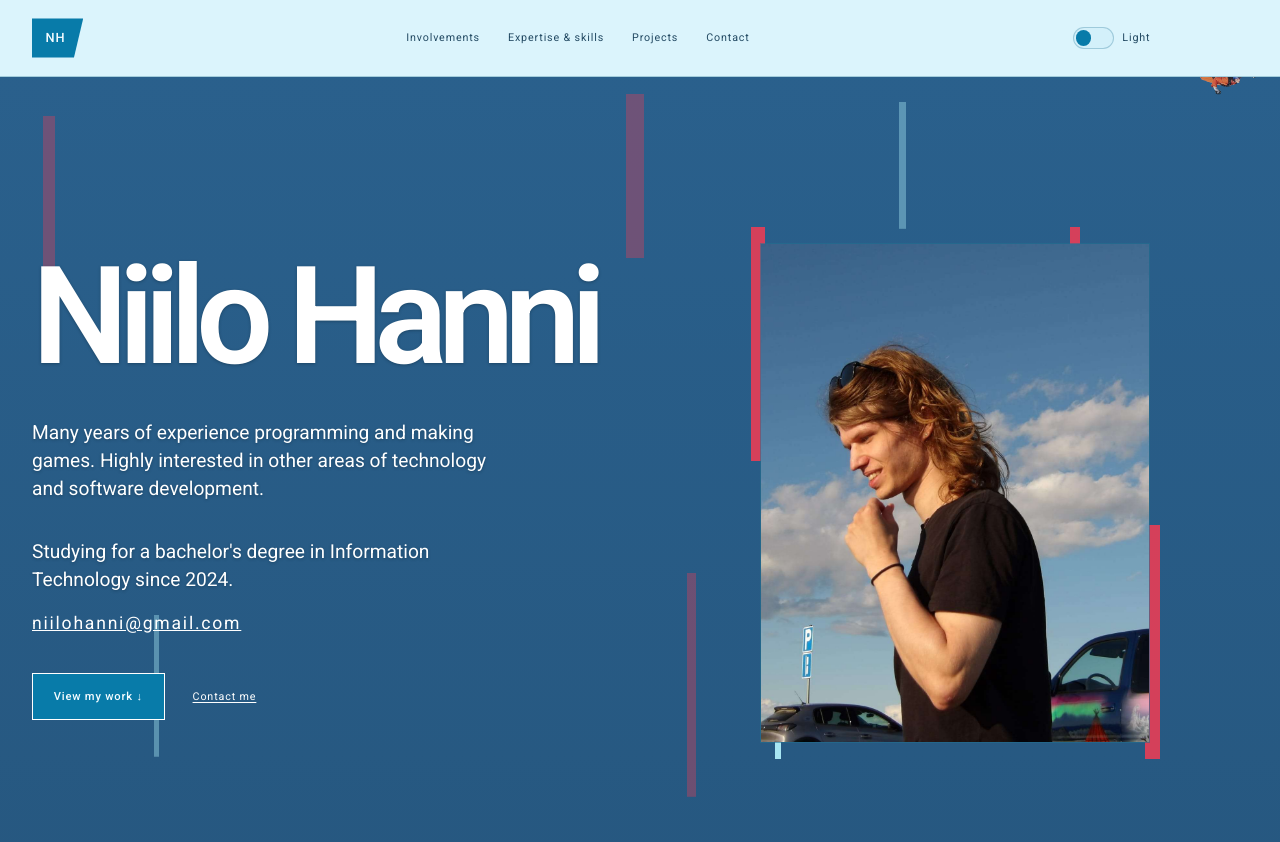
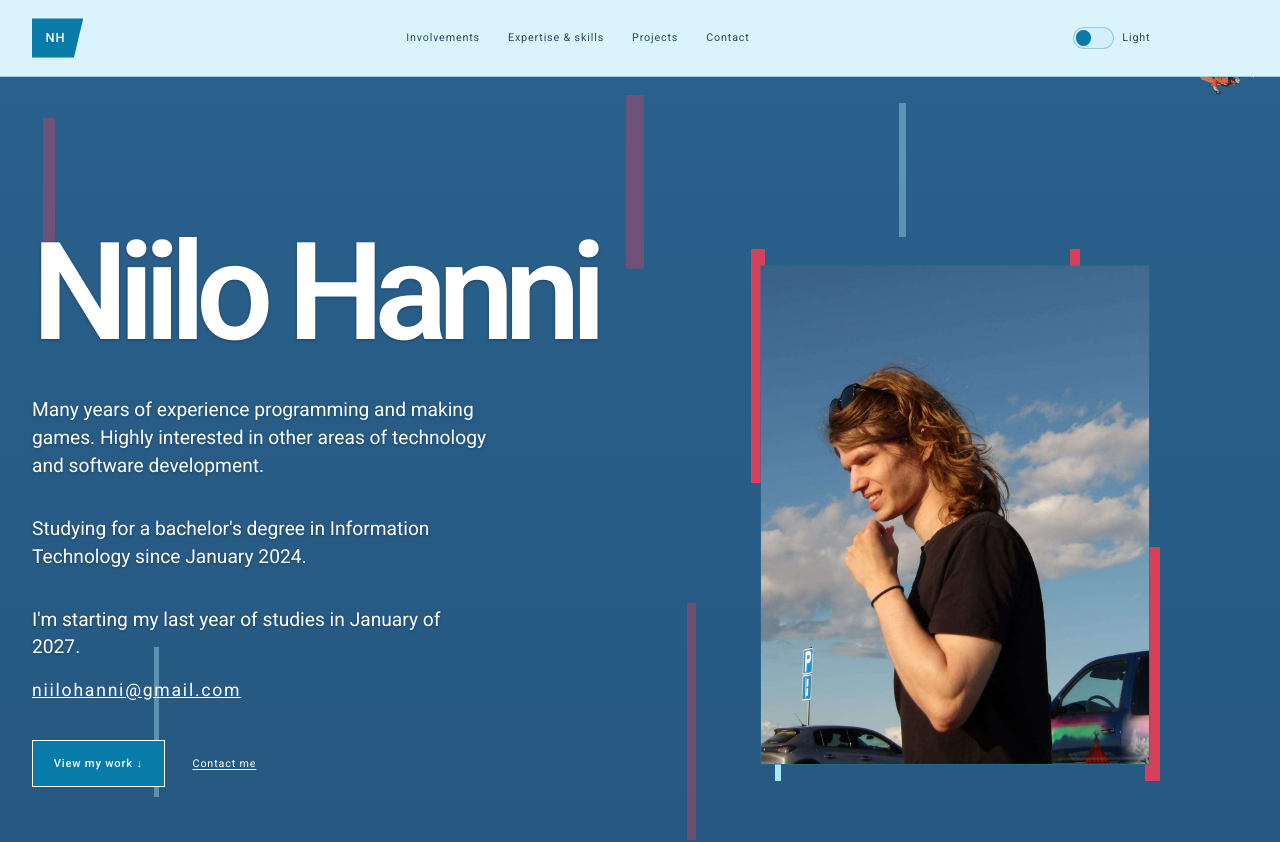
Before and after one commit to N1ppexd/portfoliosite, a React (Vite) app: page / in a window 1280 px wide. Shown: the top 842 px of the page. Built offline with nearby package versions, Linux system fonts and the light colour scheme; no server answers.

Commit message:
making clear some things

```diff
--- a/src/sections/Hero.jsx
+++ b/src/sections/Hero.jsx
@@ -16,7 +16,10 @@ function Hero() {
           Highly interested in other areas of technology and software development.
         </p>
         <p className="hero-copy">
-          Studying for a bachelor's degree in Information Technology since 2024.
+          Studying for a bachelor's degree in Information Technology since January 2024.
+        </p>
+        <p className="hero-copy">
+           I'm starting my last year of studies in January of 2027.
         </p>
         <p className="email-link">
           <a href="mailto:niilohanni@gmail.com">
```
